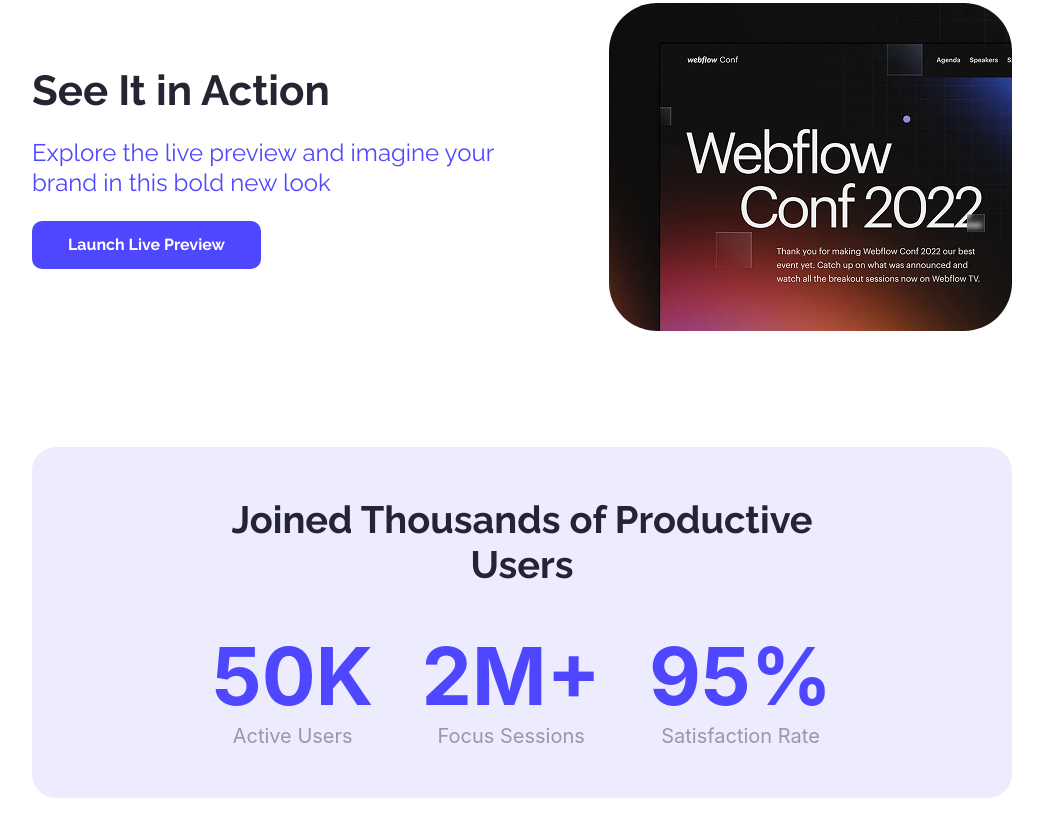
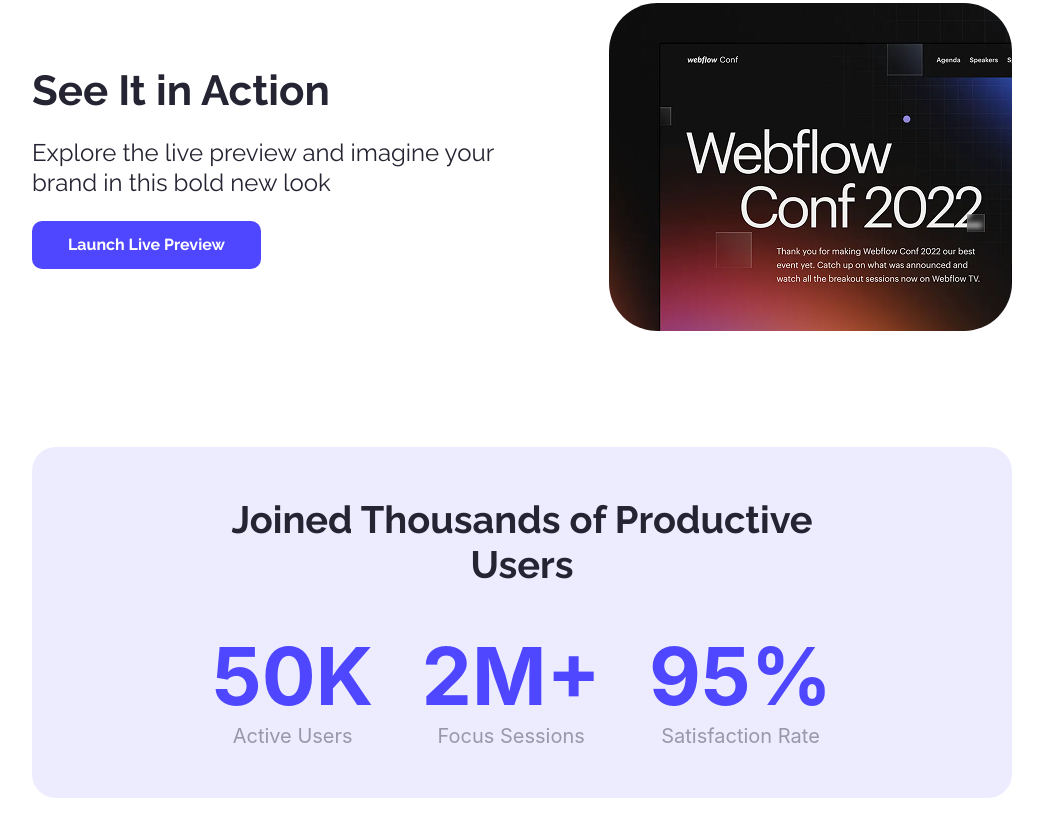
Before and after one commit to rifatzzz26/assignment-1, a plain HTML site: page index.html in a window 1280 px wide. Shown: the part 848-1684 px from the top of the page, without its empty margins (118-1161 px from the left). Drawn offline with Linux system fonts and the light colour scheme.

Commit message:
Final Commit 2

```diff
--- a/style.css
+++ b/style.css
@@ -105,7 +105,7 @@ main {
   font-family: "raleway", sans-serif;
   font-size: 24px;
   line-height: 30px;
-  color: #4e47ff;
+  color: #252432;
 }
 .action-text-column button {
   font-family: "raleway", sans-serif;
```
